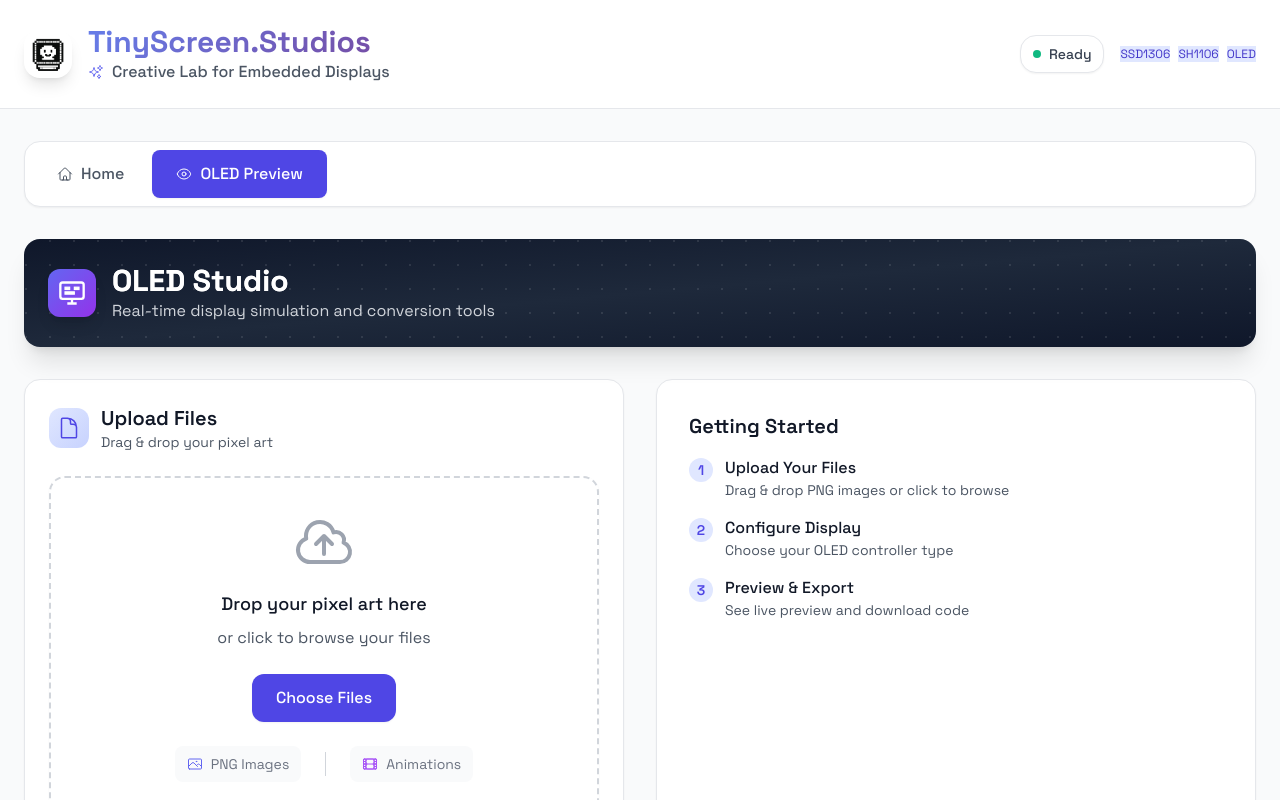
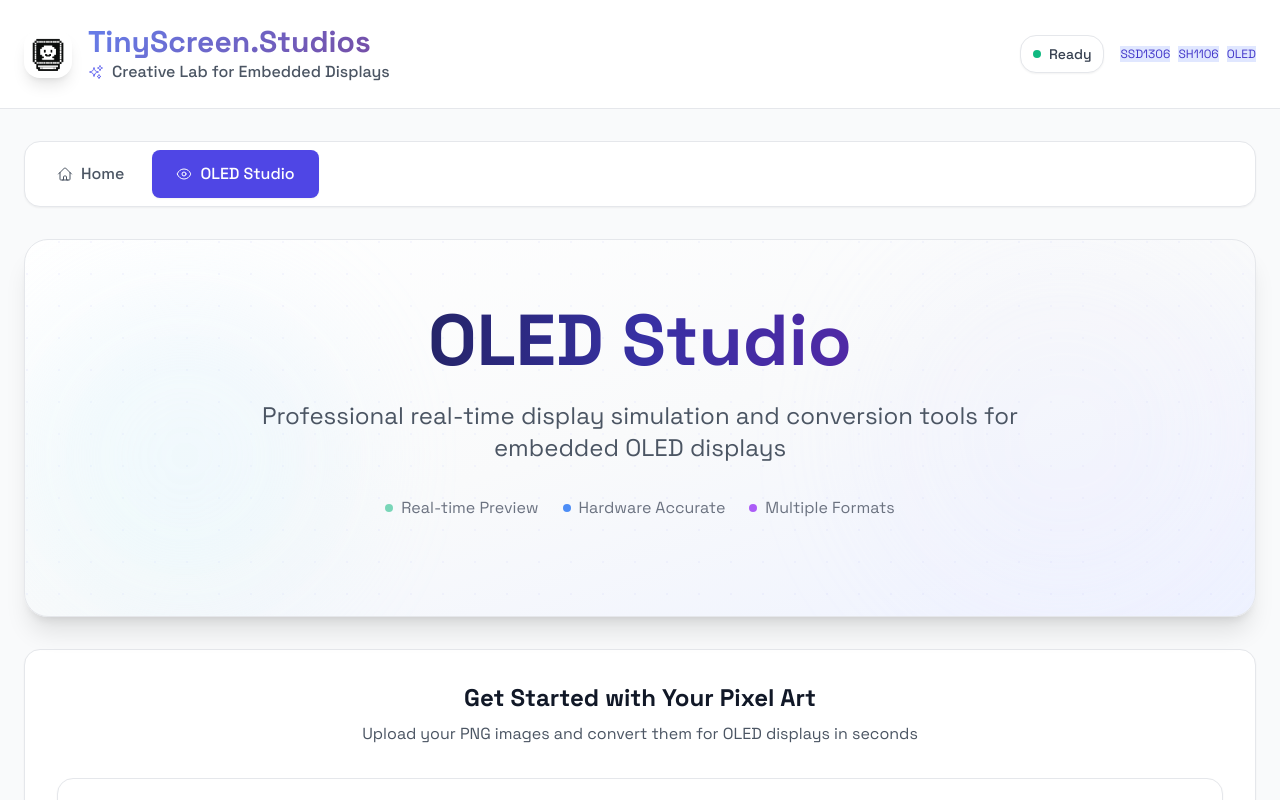
Before and after one commit to tinyscreenstudio/tiny-screen-studios, a React (Vite) app in the folder packages/ui/: page / in a window 1280 px wide. Both pictures are taken after a click on the button "Start Creating". Shown: the top 800 px of the page. Built offline with nearby package versions, Linux system fonts and the light colour scheme.

Commit message:
feat: redesign UI with centered hero section and integrated upload flow

```diff
--- a/packages/ui/src/components/HomePage.tsx
+++ b/packages/ui/src/components/HomePage.tsx
@@ -154,7 +154,7 @@ export function HomePage({ onNavigateToPreview }: HomePageProps) {
             className="btn-primary text-lg px-8 py-4 flex items-center gap-2 mx-auto"
           >
             <CubeIcon className="w-5 h-5" />
-            Open OLED Preview
+            Open OLED Studio
             <ArrowRightIcon className="w-4 h-4" />
           </button>
         </div>
--- a/packages/ui/src/components/Navigation.tsx
+++ b/packages/ui/src/components/Navigation.tsx
@@ -27,7 +27,7 @@ export function Navigation({ currentPage, onPageChange }: NavigationProps) {
           }`}
         >
           <EyeIcon className="w-4 h-4" />
-          <span>OLED Preview</span>
+          <span>OLED Studio</span>
         </button>
       </div>
     </nav>
--- a/packages/ui/src/components/PreviewPage.tsx
+++ b/packages/ui/src/components/PreviewPage.tsx
@@ -4,54 +4,70 @@ import { FileUploadPanel } from './FileUploadPanel'
 import { DeviceSettingsPanel } from './DeviceSettingsPanel'
 import { ExportControlsPanel } from './ExportControlsPanel'
 import { useAppStore } from '../store/appStore'
-interface PreviewPageProps {}
+interface PreviewPageProps { }
 
-export function PreviewPage({}: PreviewPageProps) {
+export function PreviewPage({ }: PreviewPageProps) {
   const { currentPackedFrames, devicePreset, showExportPanel } = useAppStore()
   const hasFrames = currentPackedFrames.length > 0
 
   return (
     <div className="space-y-8">
-      {/* OLED Studio Banner */}
-      <div className="relative bg-gradient-to-br from-slate-900 via-slate-800 to-slate-900 rounded-2xl p-6 text-white shadow-xl overflow-hidden">
-        {/* Background Pattern */}
-        <div className="absolute inset-0 opacity-10">
+      {/* OLED Studio Hero Section */}
+      <div className="relative bg-gradient-to-br from-white via-gray-50 to-indigo-50 rounded-3xl py-16 px-8 shadow-xl overflow-hidden border border-gray-200">
+        {/* Subtle Background Pattern */}
+        <div className="absolute inset-0 opacity-5">
           <div className="absolute inset-0" style={{
-            backgroundImage: `radial-gradient(circle at 2px 2px, white 1px, transparent 0)`,
-            backgroundSize: '24px 24px'
+            backgroundImage: `radial-gradient(circle at 2px 2px, #6366f1 1px, transparent 0)`,
+            backgroundSize: '32px 32px'
           }}></div>
         </div>
 
-        <div className="relative flex flex-col sm:flex-row sm:items-center justify-between gap-4">
-          <div className="flex items-center gap-4">
-            <div className="w-12 h-12 bg-gradient-to-br from-indigo-500 to-purple-600 rounded-xl flex items-center justify-center shadow-lg">
-              <svg className="w-7 h-7 text-white" fill="none" stroke="currentColor" viewBox="0 0 24 24">
-                <rect x="2" y="3" width="20" height="14" rx="2" ry="2" strokeWidth="2"/>
-                <line x1="8" y1="21" x2="16" y2="21" strokeWidth="2"/>
-                <line x1="12" y1="17" x2="12" y2="21" strokeWidth="2"/>
-                <rect x="6" y="7" width="4" height="2" fill="currentColor"/>
-                <rect x="14" y="7" width="4" height="2" fill="currentColor"/>
-                <rect x="6" y="11" width="8" height="2" fill="currentColor"/>
-              </svg>
-            </div>
-            <div className="min-w-0">
-              <h1 className="text-2xl sm:text-3xl font-bold text-white truncate bg-gradient-to-r from-white to-gray-200 bg-clip-text text-transparent">
+        {/* Subtle Animated Background Elements */}
+        <div className="absolute top-0 right-0 w-96 h-96 bg-gradient-to-br from-indigo-100/30 to-purple-100/30 rounded-full blur-3xl animate-pulse"></div>
+        <div className="absolute bottom-0 left-0 w-80 h-80 bg-gradient-to-tr from-cyan-100/30 to-blue-100/30 rounded-full blur-3xl animate-pulse [animation-delay:1s]"></div>
+
+        <div className="relative text-center">
+          {/* Hero Content */}
+          <div className="max-w-4xl mx-auto">
+            <h1 className="text-5xl sm:text-6xl md:text-7xl font-bold mb-6 bg-gradient-to-r from-gray-900 via-indigo-800 to-purple-800 bg-clip-text text-transparent">
               OLED Studio
             </h1>
-              <p className="text-gray-300 text-sm sm:text-base">Real-time display simulation and conversion tools</p>
+            <p className="text-gray-600 text-xl md:text-2xl leading-relaxed mb-8 max-w-3xl mx-auto">
+              Professional real-time display simulation and conversion tools for embedded OLED displays
+            </p>
+
+            {/* Feature Highlights */}
+            <div className="flex flex-wrap justify-center items-center gap-6 mb-8">
+              <div className="flex items-center gap-2 text-gray-500">
+                <div className="w-2 h-2 bg-emerald-500 rounded-full animate-pulse"></div>
+                <span className="text-sm md:text-base">Real-time Preview</span>
+              </div>
+              <div className="flex items-center gap-2 text-gray-500">
+                <div className="w-2 h-2 bg-blue-500 rounded-full animate-pulse [animation-delay:0.5s]"></div>
+                <span className="text-sm md:text-base">Hardware Accurate</span>
+              </div>
+              <div className="flex items-center gap-2 text-gray-500">
+                <div className="w-2 h-2 bg-purple-500 rounded-full animate-pulse [animation-delay:1s]"></div>
+                <span className="text-sm md:text-base">Multiple Formats</span>
               </div>
             </div>
 
+            {/* Project Stats */}
             {hasFrames && (
-            <div className="flex items-center gap-3 flex-shrink-0">
-              <div className="bg-white/10 backdrop-blur-sm border border-white/20 rounded-lg px-3 py-1.5 text-sm font-medium">
-                <span className="text-indigo-300">{currentPackedFrames.length}</span> frame{currentPackedFrames.length !== 1 ? 's' : ''}
+              <div className="flex justify-center">
+                <div className="flex items-center gap-6">
+                  <div className="bg-white/80 backdrop-blur-sm border border-indigo-200 rounded-xl px-6 py-4 text-center shadow-sm">
+                    <div className="text-3xl font-bold text-indigo-600">{currentPackedFrames.length}</div>
+                    <div className="text-sm text-gray-500">Frame{currentPackedFrames.length !== 1 ? 's' : ''}</div>
                   </div>
-              <div className="bg-white/10 backdrop-blur-sm border border-white/20 rounded-lg px-3 py-1.5 text-sm font-medium">
-                <span className="text-purple-300">{devicePreset}</span>
+                  <div className="bg-white/80 backdrop-blur-sm border border-purple-200 rounded-xl px-6 py-4 text-center shadow-sm">
+                    <div className="text-xl font-bold text-purple-600">{devicePreset}</div>
+                    <div className="text-sm text-gray-500">Display</div>
+                  </div>
                 </div>
               </div>
             )}
+          </div>
         </div>
       </div>
 
@@ -65,7 +81,7 @@ export function PreviewPage({}: PreviewPageProps) {
               <DeviceSettingsPanel />
             </div>
 
-            {/* OLED Preview (60%) */}
+            {/* OLED Studio (60%) */}
             <div className="lg:w-3/5 flex">
               <OLEDPreviewCanvas />
             </div>
@@ -79,43 +95,70 @@ export function PreviewPage({}: PreviewPageProps) {
           )}
         </div>
       ) : (
-        /* Layout when no files - Upload is the focus */
-        <div className="grid grid-cols-1 lg:grid-cols-2 gap-8">
+        /* Integrated Upload Section */
+        <div className="card p-8">
+          <div className="text-center mb-8">
+            <h2 className="text-2xl font-bold text-gray-900 mb-2">Get Started with Your Pixel Art</h2>
+            <p className="text-gray-600">Upload your PNG images and convert them for OLED displays in seconds</p>
+          </div>
+
           {/* Upload Area */}
-          <div>
+          <div className="mb-8">
             <FileUploadPanel />
           </div>
 
-          {/* Getting Started */}
-          <div className="card p-8">
-            <h3 className="text-xl font-semibold text-gray-900 mb-4">Getting Started</h3>
-            <div className="space-y-4 text-gray-600">
-              <div className="flex items-start gap-3">
-                <div className="w-6 h-6 bg-indigo-100 rounded-full flex items-center justify-center flex-shrink-0 mt-0.5">
-                  <span className="text-indigo-600 text-sm font-semibold">1</span>
+          {/* Quick Steps */}
+          <div className="border-t border-gray-200 pt-8">
+            <div className="grid grid-cols-1 md:grid-cols-3 gap-6">
+              <div className="text-center">
+                <div className="w-12 h-12 bg-indigo-100 rounded-xl flex items-center justify-center mx-auto mb-3">
+                  <svg className="w-6 h-6 text-indigo-600" fill="none" stroke="currentColor" viewBox="0 0 24 24">
+                    <path strokeLinecap="round" strokeLinejoin="round" strokeWidth="2" d="M7 16a4 4 0 01-.88-7.903A5 5 0 1115.9 6L16 6a5 5 0 011 9.9M15 13l-3-3m0 0l-3 3m3-3v12" />
+                  </svg>
                 </div>
-                <div>
-                  <p className="font-medium text-gray-900">Upload Your Files</p>
-                  <p className="text-sm">Drag & drop PNG images or click to browse</p>
+                <h3 className="font-semibold text-gray-900 mb-1">Upload Images</h3>
+                <p className="text-sm text-gray-600">Drag & drop PNG files or click to browse</p>
+              </div>
+
+              <div className="text-center">
+                <div className="w-12 h-12 bg-purple-100 rounded-xl flex items-center justify-center mx-auto mb-3">
+                  <svg className="w-6 h-6 text-purple-600" fill="none" stroke="currentColor" viewBox="0 0 24 24">
+                    <path strokeLinecap="round" strokeLinejoin="round" strokeWidth="2" d="M10.325 4.317c.426-1.756 2.924-1.756 3.35 0a1.724 1.724 0 002.573 1.066c1.543-.94 3.31.826 2.37 2.37a1.724 1.724 0 001.065 2.572c1.756.426 1.756 2.924 0 3.35a1.724 1.724 0 00-1.066 2.573c.94 1.543-.826 3.31-2.37 2.37a1.724 1.724 0 00-2.572 1.065c-.426 1.756-2.924 1.756-3.35 0a1.724 1.724 0 00-2.573-1.066c-1.543.94-3.31-.826-2.37-2.37a1.724 1.724 0 00-1.065-2.572c-1.756-.426-1.756-2.924 0-3.35a1.724 1.724 0 001.066-2.573c-.94-1.543.826-3.31 2.37-2.37.996.608 2.296.07 2.572-1.065z" />
+                    <path strokeLinecap="round" strokeLinejoin="round" strokeWidth="2" d="M15 12a3 3 0 11-6 0 3 3 0 016 0z" />
+                  </svg>
+                </div>
+                <h3 className="font-semibold text-gray-900 mb-1">Configure Display</h3>
+                <p className="text-sm text-gray-600">Choose your OLED controller type</p>
+              </div>
+
+              <div className="text-center">
+                <div className="w-12 h-12 bg-emerald-100 rounded-xl flex items-center justify-center mx-auto mb-3">
+                  <svg className="w-6 h-6 text-emerald-600" fill="none" stroke="currentColor" viewBox="0 0 24 24">
+                    <path strokeLinecap="round" strokeLinejoin="round" strokeWidth="2" d="M15 12a3 3 0 11-6 0 3 3 0 016 0z" />
+                    <path strokeLinecap="round" strokeLinejoin="round" strokeWidth="2" d="M2.458 12C3.732 7.943 7.523 5 12 5c4.478 0 8.268 2.943 9.542 7-1.274 4.057-5.064 7-9.542 7-4.477 0-8.268-2.943-9.542-7z" />
+                  </svg>
+                </div>
+                <h3 className="font-semibold text-gray-900 mb-1">Preview & Export</h3>
+                <p className="text-sm text-gray-600">See live preview and download code</p>
               </div>
             </div>
-              <div className="flex items-start gap-3">
-                <div className="w-6 h-6 bg-indigo-100 rounded-full flex items-center justify-center flex-shrink-0 mt-0.5">
-                  <span className="text-indigo-600 text-sm font-semibold">2</span>
           </div>
-                <div>
-                  <p className="font-medium text-gray-900">Configure Display</p>
-                  <p className="text-sm">Choose your OLED controller type</p>
+
+          {/* Supported Formats */}
+          <div className="mt-8 pt-6 border-t border-gray-200">
+            <div className="flex flex-wrap justify-center items-center gap-4 text-sm text-gray-500">
+              <span>Supports:</span>
+              <div className="flex items-center gap-2">
+                <div className="w-2 h-2 bg-blue-500 rounded-full"></div>
+                <span>PNG Images</span>
               </div>
+              <div className="flex items-center gap-2">
+                <div className="w-2 h-2 bg-purple-500 rounded-full"></div>
+                <span>Animations</span>
               </div>
-              <div className="flex items-start gap-3">
-                <div className="w-6 h-6 bg-indigo-100 rounded-full flex items-center justify-center flex-shrink-0 mt-0.5">
-                  <span className="text-indigo-600 text-sm font-semibold">3</span>
-                </div>
-                <div>
-                  <p className="font-medium text-gray-900">Preview & Export</p>
-                  <p className="text-sm">See live preview and download code</p>
-                </div>
+              <div className="flex items-center gap-2">
+                <div className="w-2 h-2 bg-emerald-500 rounded-full"></div>
+                <span>SSD1306 & SH1106</span>
               </div>
             </div>
           </div>
```
Also changed, not shown: 2 other files (tests, documents, lock files or other folders). Lines whose indentation alone changed are shown as unchanged.
